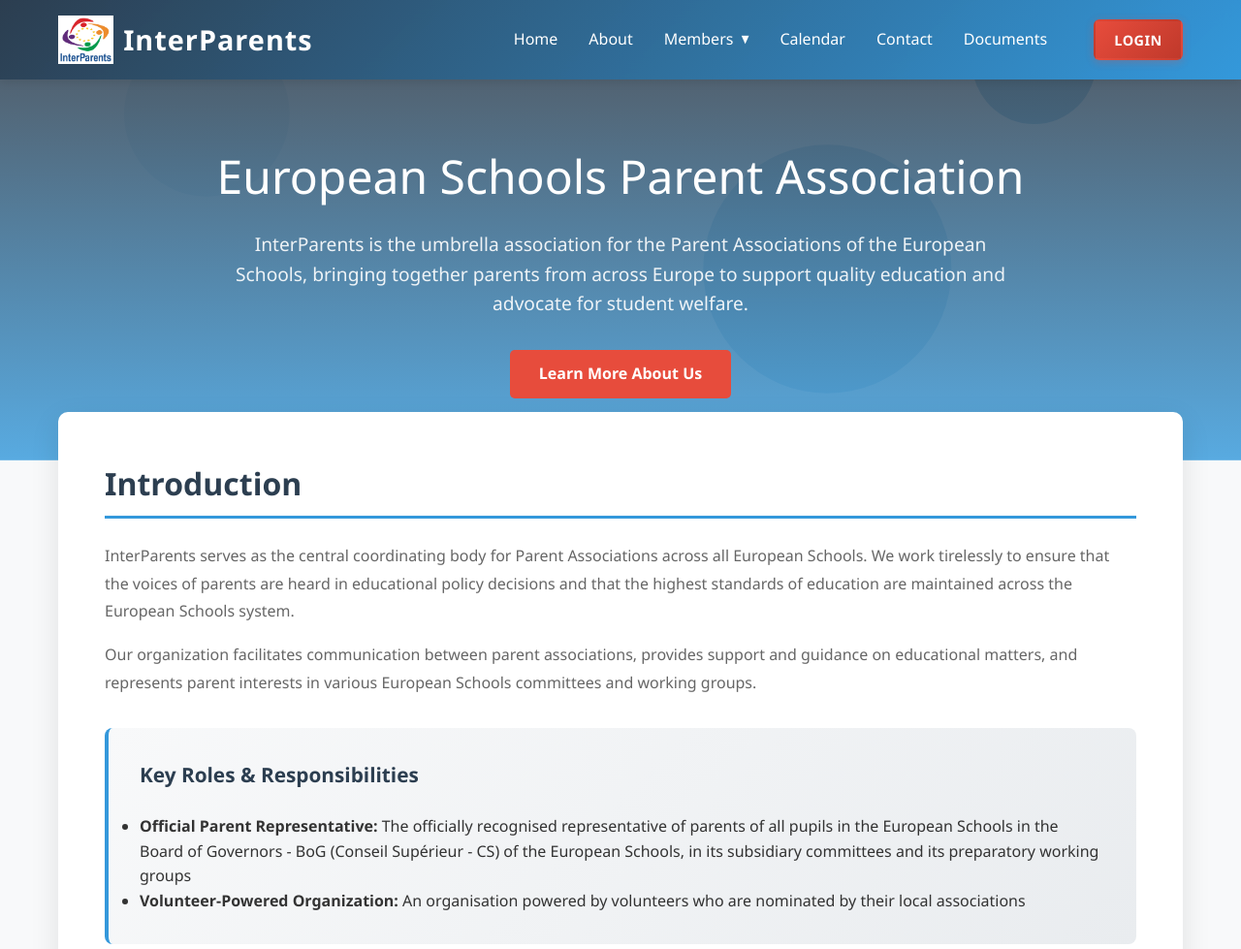
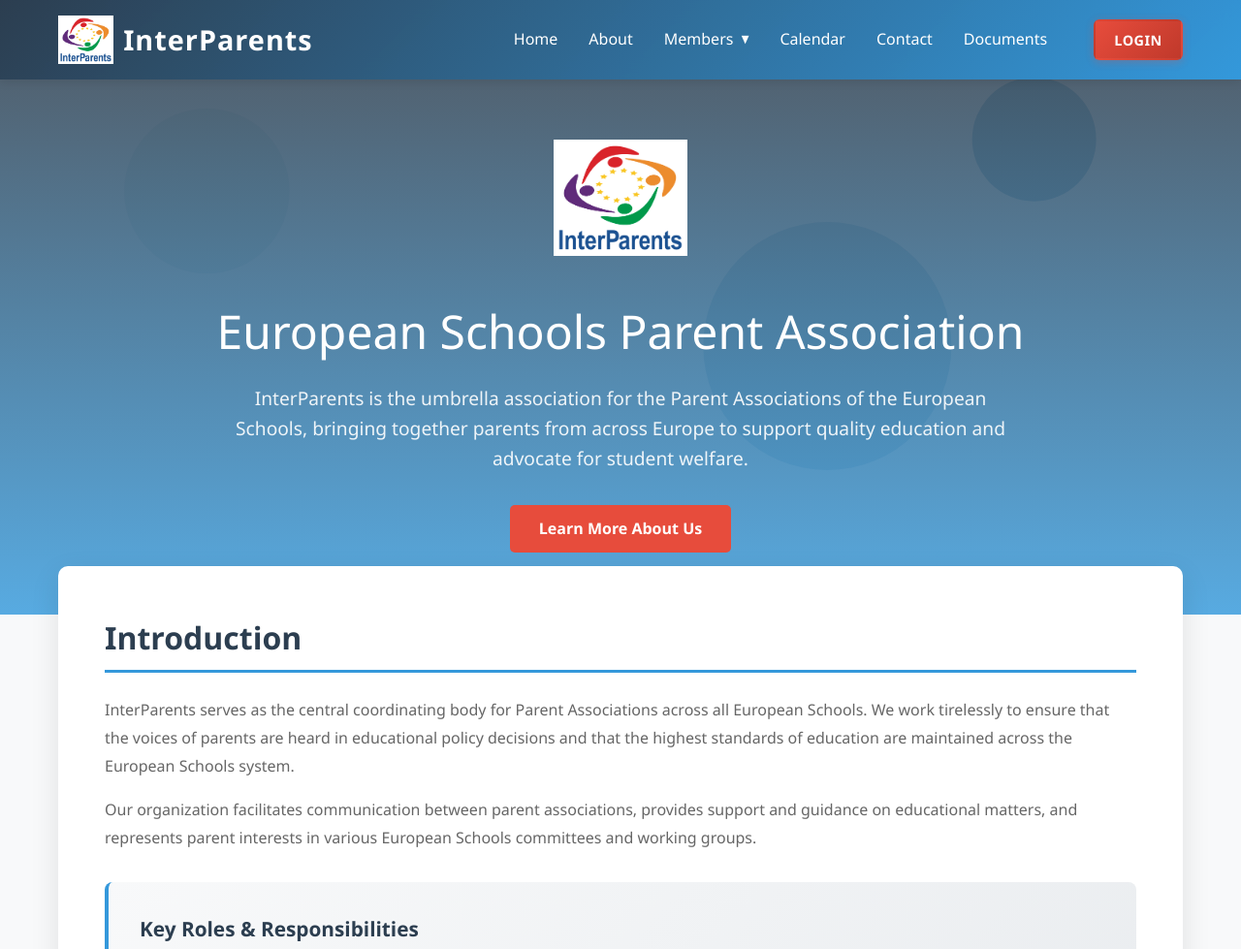
Before and after one commit to HenryPajuri/interparents2, a plain HTML site: page Front-end/html/index.html in a window 1280 px wide. Shown: the top 979 px of the page at 97% size. Drawn offline with Linux system fonts and the light colour scheme; no server answers.

Commit message:
Update index.html

```diff
--- a/Front-end/html/index.html
+++ b/Front-end/html/index.html
@@ -41,6 +41,9 @@
 
     <section class="hero" id="home">
         <div class="container">
+            <div style="text-align: center; margin-bottom: 2rem;">
+                <img src="images/interparents-logo.png" alt="InterParents Logo" style="height: 120px;">
+            </div>
             <h1>European Schools Parent Association</h1>
             <p class="subtitle">InterParents is the umbrella association for the Parent Associations of the European Schools, bringing together parents from across Europe to support quality education and advocate for student welfare.</p>
             <a href="about.html" class="cta-button">Learn More About Us</a>
```
